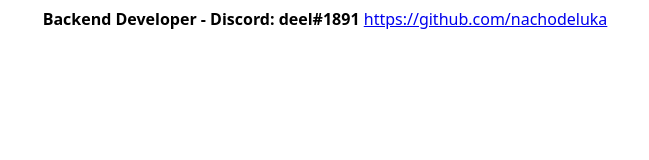
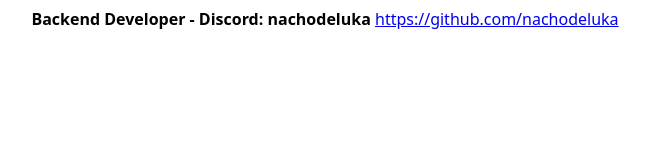
Before and after one commit to nachodeluka/nacho.boats, a plain HTML site: page index.html in a window 1280 px wide. Shown: the whole page, without its empty margins (315-964 px from the left). Drawn offline with Linux system fonts and the light colour scheme.

Commit message:
Update index.html

```diff
--- a/index.html
+++ b/index.html
@@ -7,7 +7,7 @@
         <title>nacho.boats</title>
     </head>
     <body>
-         <b>Backend Developer - Discord: deel#1891</b>
+         <b>Backend Developer - Discord: nachodeluka</b>
         <a href="https://github.com/nachodeluka" taget="_blank">https://github.com/nachodeluka</a>
     </body>
     <style>
```
